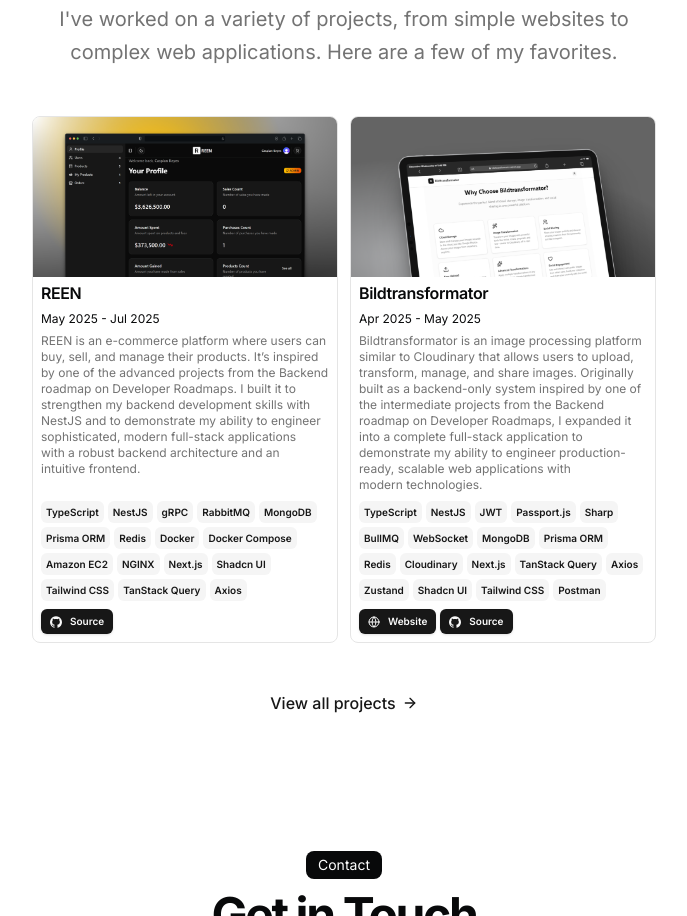
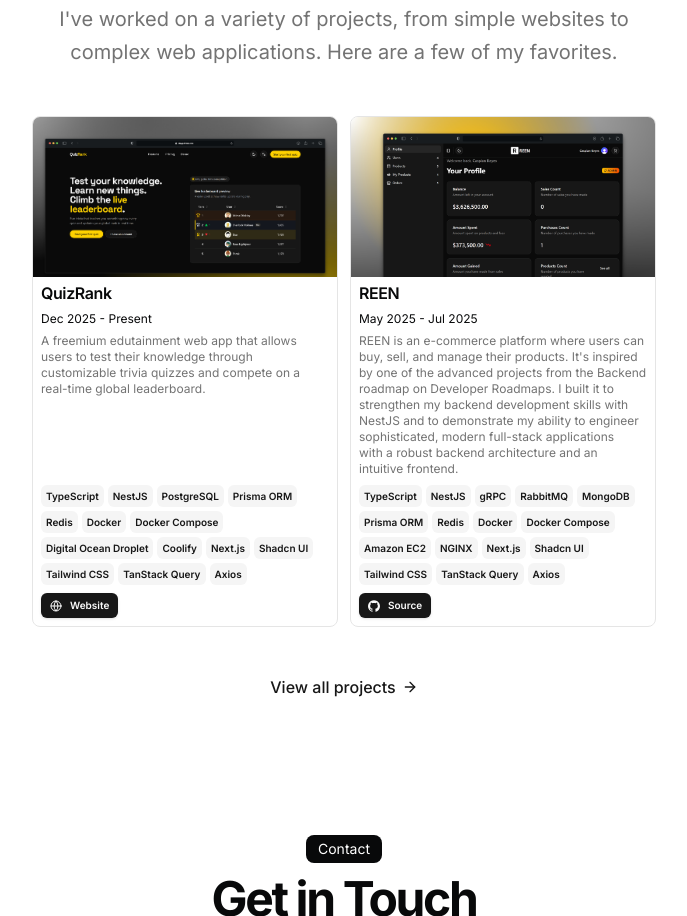
Before and after one commit to gideonadeti/portfolio, a Next.js app: page / in a window 1280 px wide. Shown: the part 998-1914 px from the top of the page, without its empty margins (296-983 px from the left). Built offline with nearby package versions, Linux system fonts and the light colour scheme.

Commit message:
feat: update resume to include new project, QuizRank

```diff
--- a/src/data/resume.tsx
+++ b/src/data/resume.tsx
@@ -114,12 +114,45 @@
   ],
   projects: [
     {
+      title: "QuizRank",
+      href: "https://playquizrank.com",
+      dates: "Dec 2025 - Present",
+      active: true,
+      description:
+        "A freemium edutainment web app that allows users to test their knowledge through customizable trivia quizzes and compete on a real-time global leaderboard.",
+      technologies: [
+        "TypeScript",
+        "NestJS",
+        "PostgreSQL",
+        "Prisma ORM",
+        "Redis",
+        "Docker",
+        "Docker Compose",
+        "Digital Ocean Droplet",
+        "Coolify",
+        "Next.js",
+        "Shadcn UI",
+        "Tailwind CSS",
+        "TanStack Query",
+        "Axios",
+      ],
+      links: [
+        {
+          type: "Website",
+          href: "https://playquizrank.com",
+          icon: <Icons.globe className="size-3" />,
+        },
+      ],
+      image: "/images/quizrank.jpeg",
+      video: "",
+    },
+    {
       title: "REEN",
       href: "https://github.com/gideonadeti/reen-backend",
       dates: "May 2025 - Jul 2025",
       active: false,
       description:
-        "REEN is an e-commerce platform where users can buy, sell, and manage their products. It’s inspired by one of the advanced projects from the Backend roadmap on Developer Roadmaps. I built it to strengthen my backend development skills with NestJS and to demonstrate my ability to engineer sophisticated, modern full-stack applications with a robust backend architecture and an intuitive frontend.",
+        "REEN is an e-commerce platform where users can buy, sell, and manage their products. It's inspired by one of the advanced projects from the Backend roadmap on Developer Roadmaps. I built it to strengthen my backend development skills with NestJS and to demonstrate my ability to engineer sophisticated, modern full-stack applications with a robust backend architecture and an intuitive frontend.",
       technologies: [
         "TypeScript",
         "NestJS",
```
Also changed, not shown: public/images/quizrank.jpeg (added).
